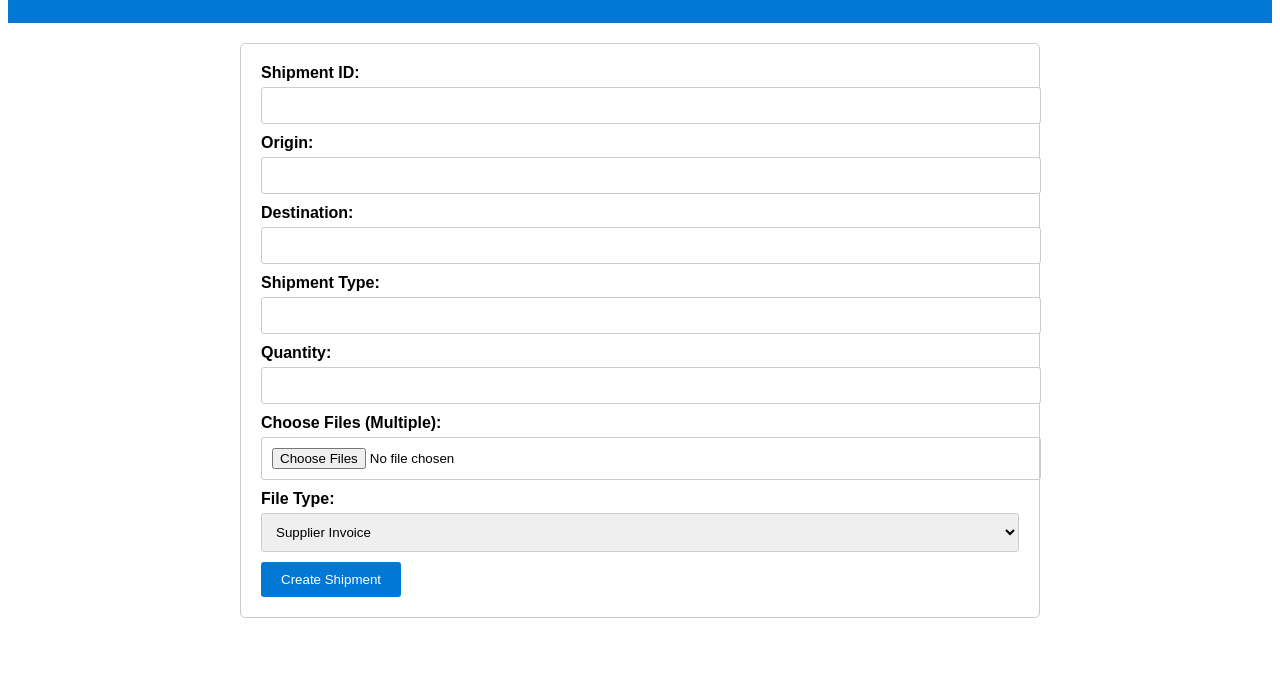
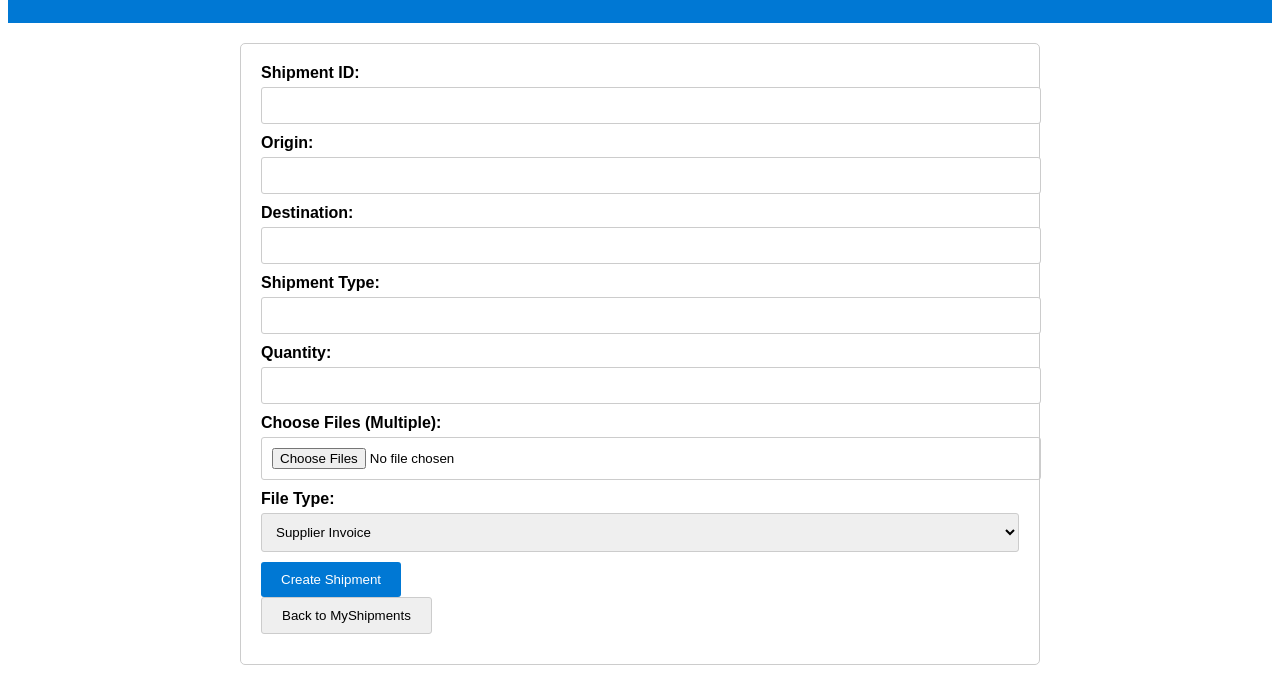
Before and after one commit to Zohar-Alpern/ZoharCargo, a plain HTML site: page CreateNewShipment.html in a window 1280 px wide. Shown: the part 115-808 px from the top of the page. Drawn offline with Linux system fonts and the light colour scheme.

Commit message:
add back to home button

```diff
--- a/CreateNewShipment.html
+++ b/CreateNewShipment.html
@@ -82,6 +82,13 @@
             border-radius: 3px;
             cursor: pointer;
         }
+
+        input[type="button"] {
+            padding: 10px 20px;
+            border: 1px solid #ccc;
+            border-radius: 3px;
+            margin-bottom: 10px;
+        }
     </style>
 </head>
 <body>
@@ -122,6 +129,8 @@
             </select>
 
             <button type="submit">Create Shipment</button>
+            <br>
+            <a href="MyShipments.html"><input type="button" id="Back" name="Back" value="Back to MyShipments"></a>
         </form>
     </div>
 
```
Also changed, not shown: CreateUser.html (+1 -0 lines), ForgotMyPassword.html (+3 -1 lines), MyShipments.html (+1 -0 lines), T&C.html (+3 -1 lines).
